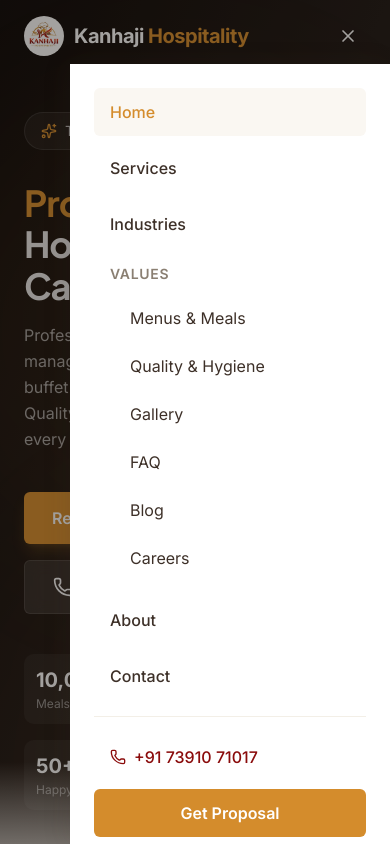
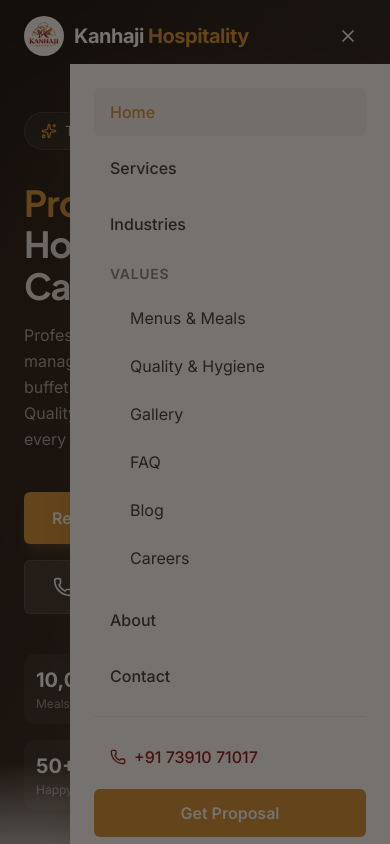
Before and after one commit to Adarshraj28/Kanhaji-Hospitality, a Next.js app: page / in a window 390 px wide. Both pictures are taken after a click on the button 348 px from the left and 36 px from the top of the page. Shown: the top 844 px of the page. Built offline with nearby package versions, Linux system fonts and the light colour scheme.

Commit message:
Fix mobile menu overlay z-index to cover full page

```diff
--- a/src/components/layout/Navbar.tsx
+++ b/src/components/layout/Navbar.tsx
@@ -221,7 +221,7 @@ export default function Navbar() {
       {/* Mobile Overlay */}
       <div
         className={cn(
-          "fixed inset-0 bg-black/40 z-40 lg:hidden transition-opacity duration-300",
+          "fixed inset-0 bg-black/60 z-[60] lg:hidden transition-opacity duration-300",
           mobileOpen ? "opacity-100" : "opacity-0 pointer-events-none"
         )}
         onClick={() => setMobileOpen(false)}
```
